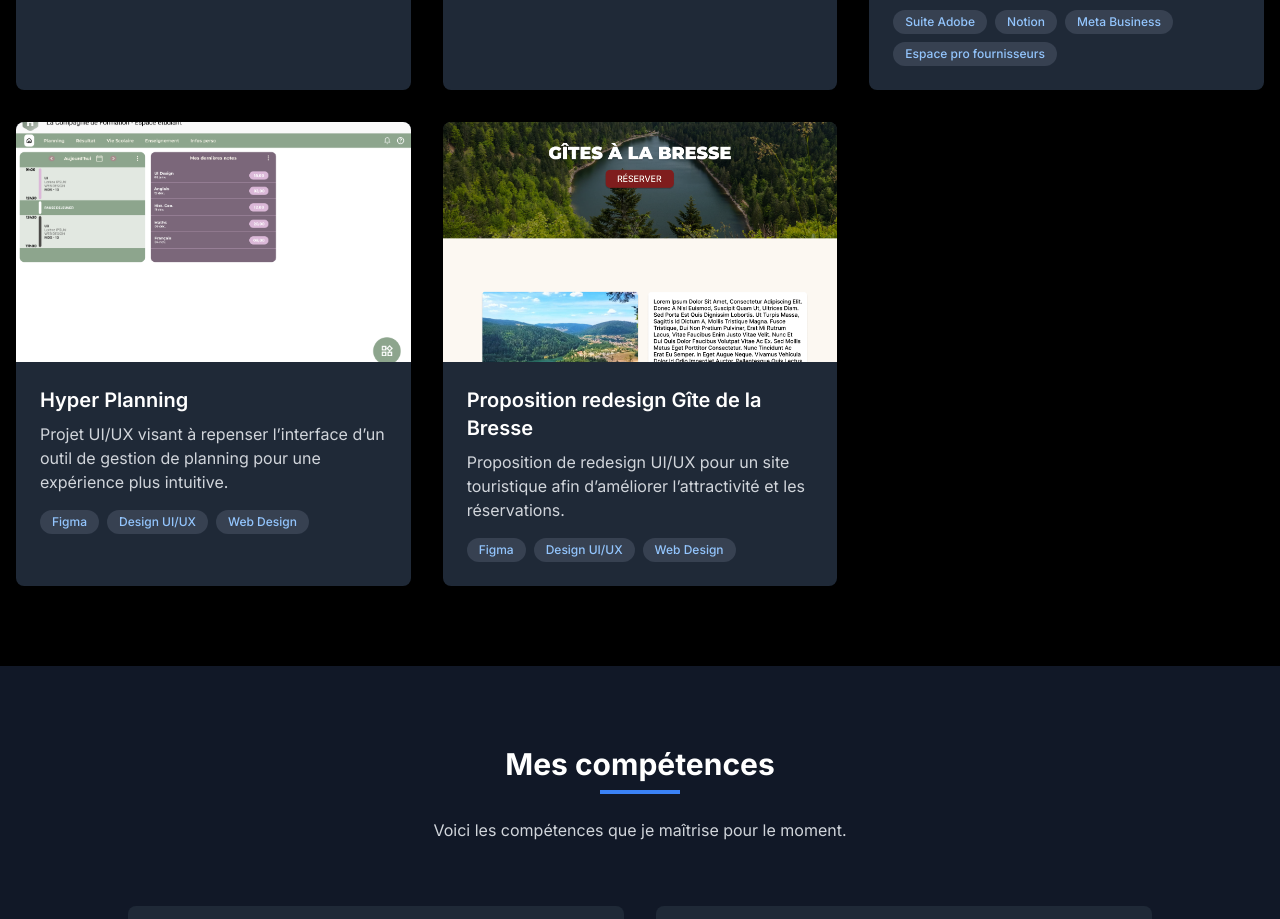
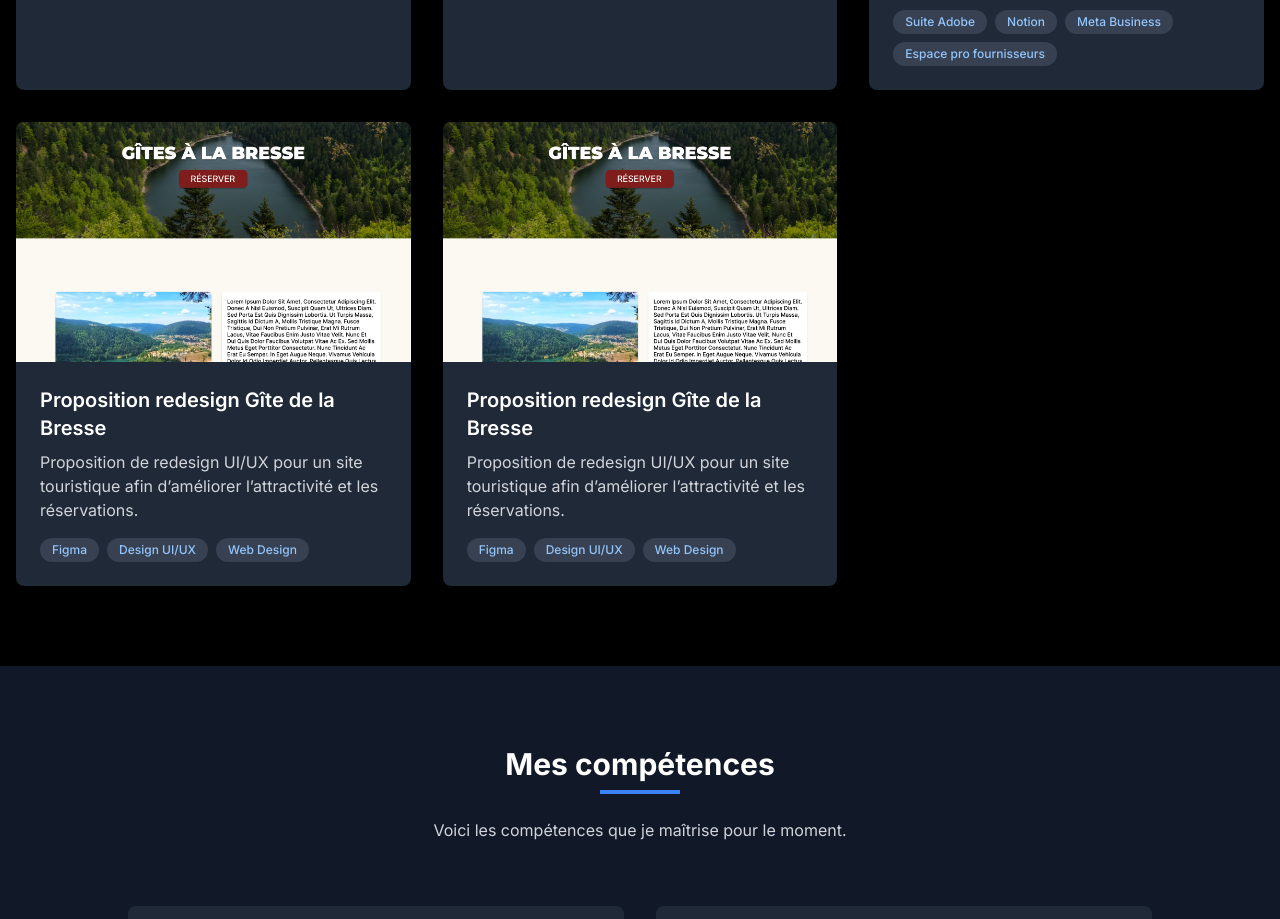
Before and after one commit to Raivals/Portfolio-V2, a React (Vite) app: page / in a window 1280 px wide. Shown: the part 2660-3579 px from the top of the page. Built offline with nearby package versions, Linux system fonts and the light colour scheme.

Commit message:
add hpp img

```diff
--- a/src/data.ts
+++ b/src/data.ts
@@ -144,32 +144,53 @@ export const projects: Project[] = [
       ]
     }
   },
+  // {
+  //   id: 'project-7',
+  //   title: 'Hyper Planning',
+  //   description: 'Projet UI/UX visant à repenser l’interface d’un outil de gestion de planning pour une expérience plus intuitive.',
+  //   tags: ['Figma', 'Design UI/UX', 'Web Design'],
+  //   imageUrl: '/public/assets/hpp-1.png',
+  //   details: {
+  //     overview: 'Travail de conception UX et UI autour d’une plateforme de planification, avec réflexion sur les parcours utilisateurs et la hiérarchie de l’information.',
+  //     challenges: 'Simplifier une interface complexe tout en conservant toutes ses fonctionnalités.',
+  //     solutions: 'Prototypage sous Figma, création de wireframes, puis design d’une interface claire et moderne.',
+  //     technologies: ['Figma', 'Design UI/UX', 'Web Design'],
+  //     highlights: [
+  //       'Travail UX approfondi',
+  //       'Design d’une interface moderne',
+  //       'Prototypage interactif',
+
+  //     ],
+  //     gallery: [
+  //       '/public/assets/hpp-1.png',
+  //       '/public/assets/hpp-2.png',
+  //       '/public/assets/hpp-3.png',
+  //       '/public/assets/hpp-4.png',
+  //     ]
+  //   }
+  // },
   {
     id: 'project-7',
-    title: 'Hyper Planning',
-    description: 'Projet UI/UX visant à repenser l’interface d’un outil de gestion de planning pour une expérience plus intuitive.',
+    title: 'Proposition redesign Gîte de la Bresse',
+    description: 'Proposition de redesign UI/UX pour un site touristique afin d’améliorer l’attractivité et les réservations.',
     tags: ['Figma', 'Design UI/UX', 'Web Design'],
-    imageUrl: '/public/assets/hpp-1.png',
+    imageUrl: '/assets/Bresse-1.png',
     details: {
-      overview: 'Travail de conception UX et UI autour d’une plateforme de planification, avec réflexion sur les parcours utilisateurs et la hiérarchie de l’information.',
-      challenges: 'Simplifier une interface complexe tout en conservant toutes ses fonctionnalités.',
-      solutions: 'Prototypage sous Figma, création de wireframes, puis design d’une interface claire et moderne.',
+      overview: 'Refonte visuelle et structurelle du site du Gîte de la Bresse avec un objectif d’amélioration de l’expérience utilisateur et de conversion.',
+      challenges: 'Rendre le site plus attractif tout en facilitant l’accès à l’information.',
+      solutions: 'Refonte graphique sous Figma, nouvelle hiérarchie visuelle et mise en avant des points forts du gîte.',
       technologies: ['Figma', 'Design UI/UX', 'Web Design'],
       highlights: [
-        'Travail UX approfondi',
-        'Design d’une interface moderne',
-        'Prototypage interactif',
-
+        'Design orienté conversion',
+        'Amélioration de l’expérience utilisateur',
+        'Valorisation de l’offre touristique',
       ],
       gallery: [
-        '/public/assets/hpp-1.png',
-        '/public/assets/hpp-2.png',
-        '/public/assets/hpp-3.png',
-        '/public/assets/hpp-4.png',
+        '/assets/Bresse-1.png',
+        '/assets/Bresse-2.png',
       ]
     }
-  },
-  {
+  },{
     id: 'project-8',
     title: 'Proposition redesign Gîte de la Bresse',
     description: 'Proposition de redesign UI/UX pour un site touristique afin d’améliorer l’attractivité et les réservations.',
```
